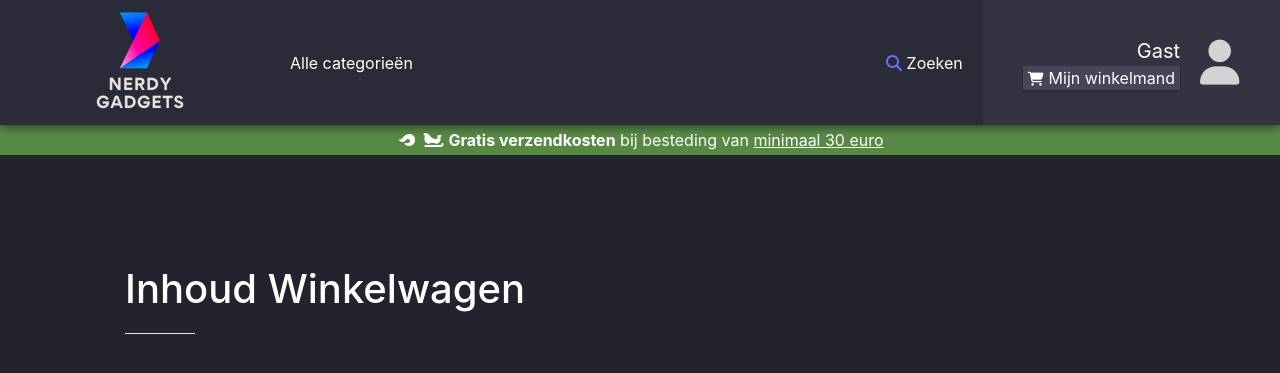
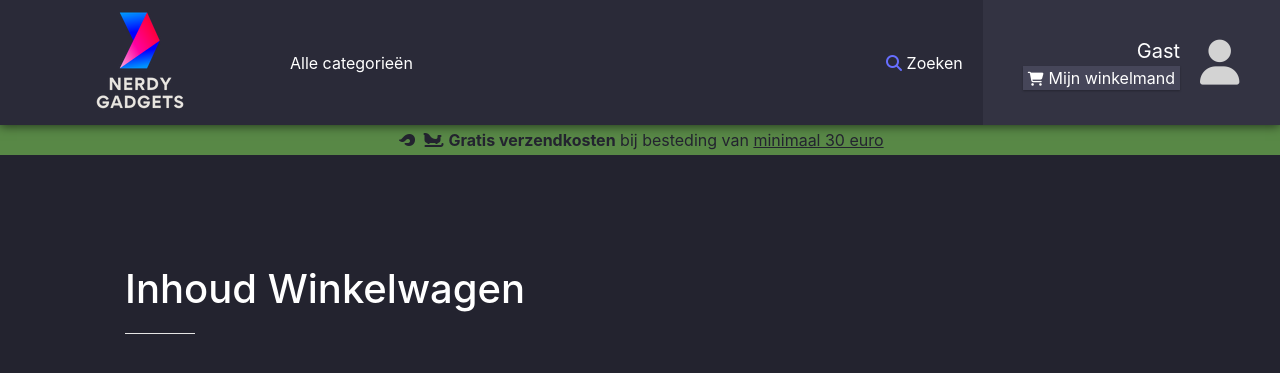
Before and after one commit to sandordost/NerdyGadgets, a PHP site: page /cart.php in a window 1280 px wide. Shown: the top 373 px of the page. Run offline with PHP 8.4, Linux system fonts and the light colour scheme; data that the repository does not hold is empty; some libraries are stand-ins or nearby versions; some web fonts are replaced.

Commit message:
Kleuren aangepast

```diff
--- a/Public/CSS/new-header.css
+++ b/Public/CSS/new-header.css
@@ -83,7 +83,7 @@
     font-size:14px;
 }
 #account-container #profile-info #shopping-cart-container #mijn-winkelmand{
-    color:white;
+    color: #ffffff;
 }
 
 #account-popup.hidden{
@@ -230,7 +230,7 @@
     align-items: center;
 }
 #info-row #info-row-text{
-    color:white;
+    color:rgb(35, 35, 47);
 }
 #info-row i{
     padding: 0 5px 0 5px;
```
